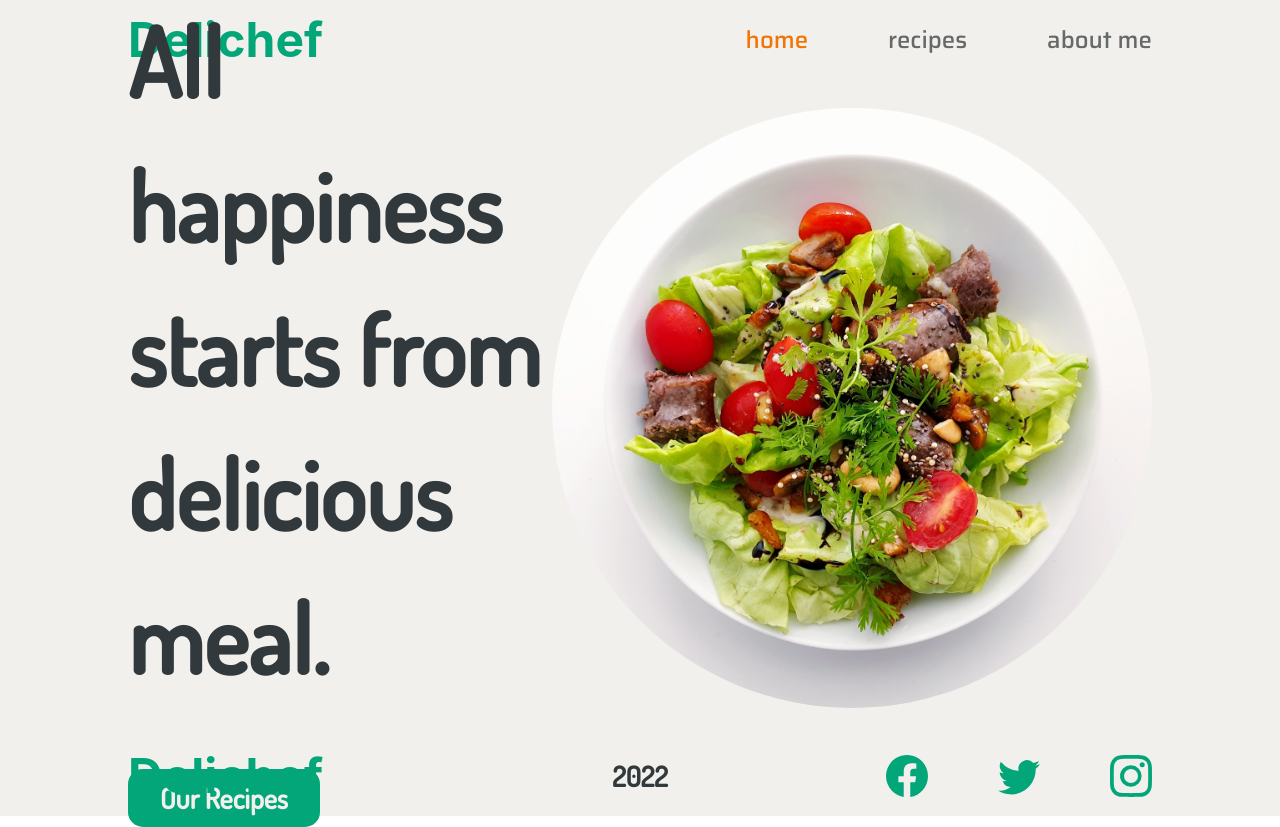
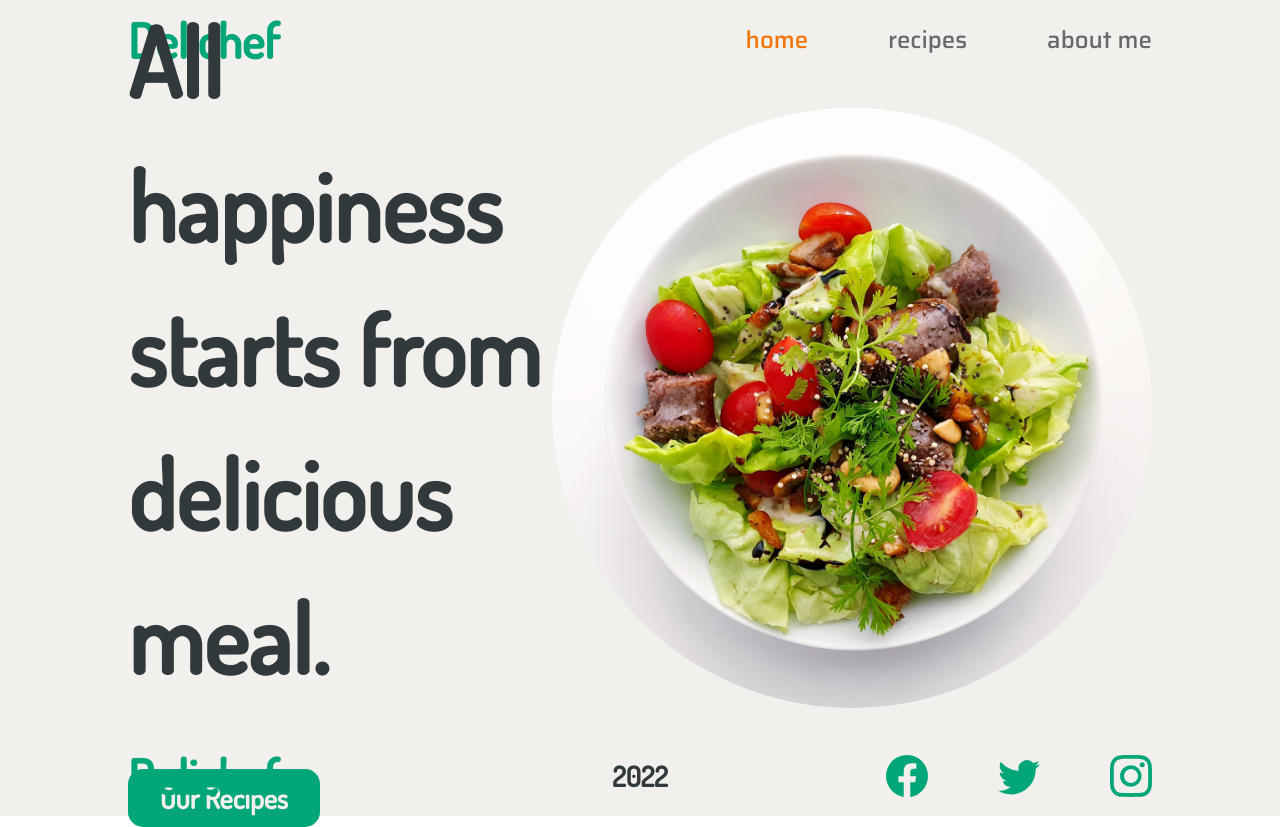
Before and after one commit to Khant-Ye-Yint/delichief, a Next.js app: page / in a window 1280 px wide. Built offline with nearby package versions, Linux system fonts and the light colour scheme.

Commit message:
brand font fixed

```diff
--- a/components/Footer.js
+++ b/components/Footer.js
@@ -24,6 +24,7 @@
 					fontSize='48px'
 					color='primary.100'
 					fontWeight='bold'
+					fontFamily='dosis'
 					flex={1}
 					cursor='pointer'
 				>
--- a/components/Navbar.js
+++ b/components/Navbar.js
@@ -36,6 +36,7 @@
 					fontWeight='bold'
 					flex={1}
 					cursor='pointer'
+					fontFamily='dosis'
 				>
 					Delichef
 				</Box>
```
